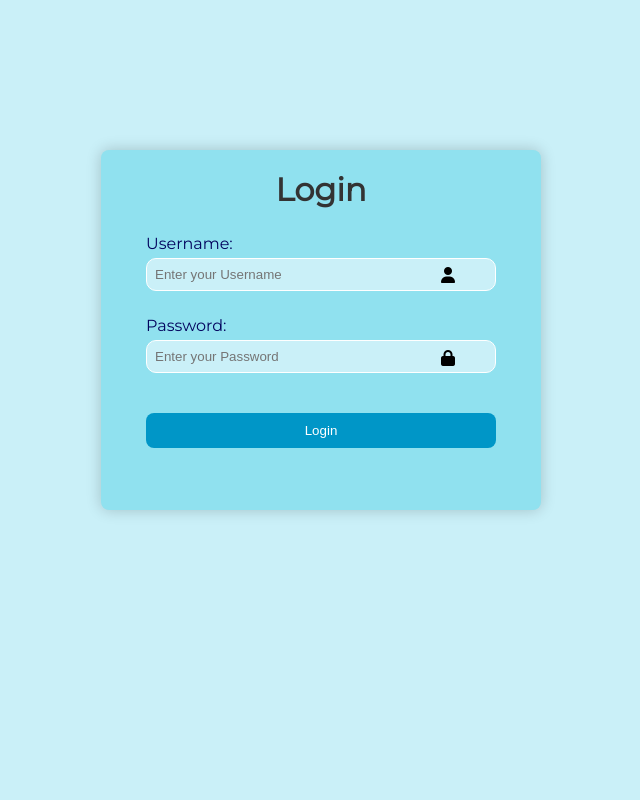
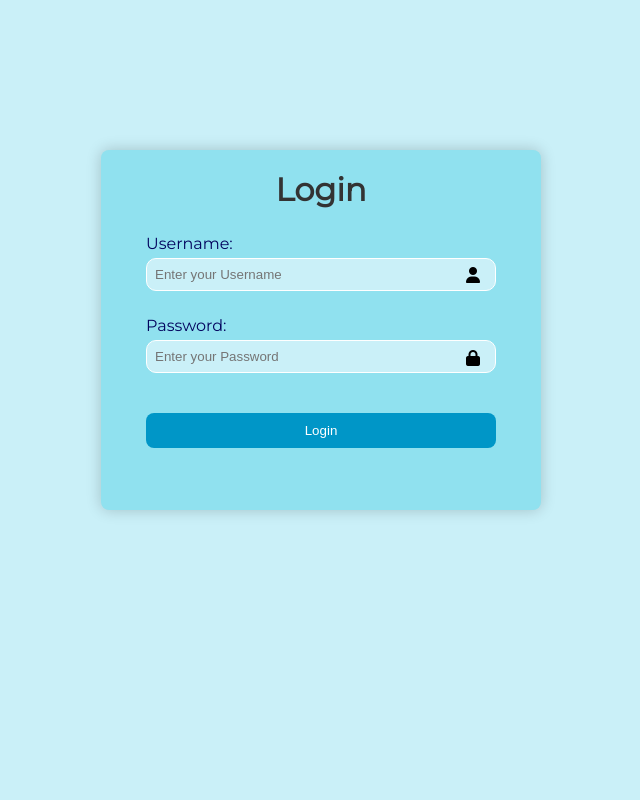
Before and after one commit to SohamMore-26/TCTPMS-CPP, a PHP site: page / in a window 1280 px wide. Shown: the whole page, without its empty margins (319-959 px from the left). Run offline with PHP 8.4, Linux system fonts and the light colour scheme; some libraries are stand-ins or nearby versions; some web fonts are replaced.

Commit message:
icon changes

```diff
--- a/styles.css
+++ b/styles.css
@@ -37,7 +37,7 @@ body {
     display:inline ;
     align-items: center;
     justify-content: center;
-    right: 40px;
+    right: 15px;
     top: 199px;
 }
 
@@ -48,7 +48,7 @@ body {
     display:inline ;
     align-items: center;
     justify-content: center;
-    right: 40px;
+    right: 15px;
     top: 116px;
 }
 
```
